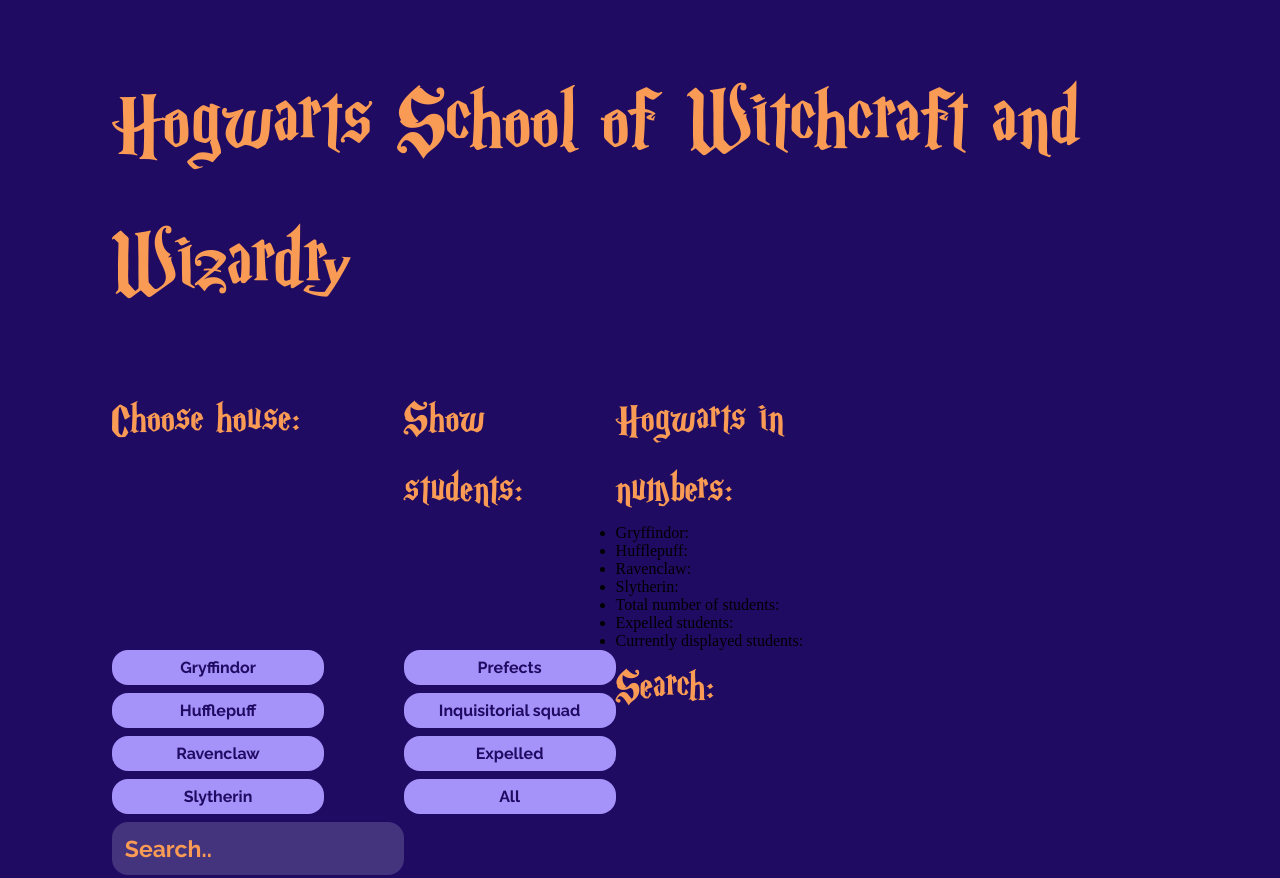
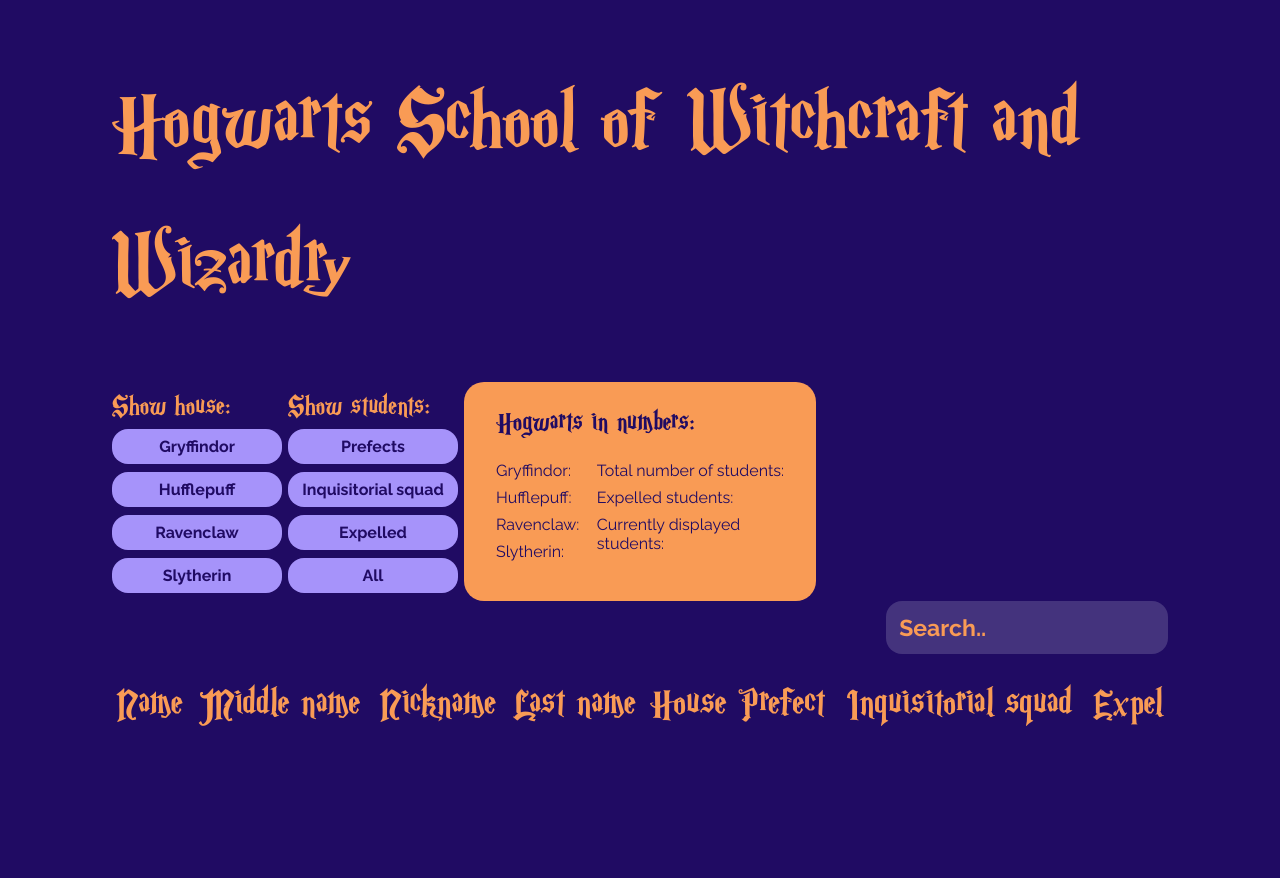
Before and after one commit to martasky/hacked-hogwarts-student-list, a plain HTML site: page index.html in a window 1280 px wide. Shown: the top 878 px of the page. After the commit the page ends 800 px from the top, so only its background shows below. Drawn offline with Linux system fonts and the light colour scheme; no server answers.

Commit message:
add hogwarts in numbers

```diff
--- a/index.html
+++ b/index.html
@@ -10,7 +10,8 @@
   <header><h1>Hogwarts School of Witchcraft and Wizardry</h1></header>
   <body>
     <div class="filters">
-      <p>Choose house:</p>
+      <div class="houses">
+      <p>Show house:</p>
       <div class="buttons">
         <button class="filter" data-action="filter" data-filter="gryffindor">
           Gryffindor
@@ -23,9 +24,9 @@
         </button>
         <button class="filter" data-action="filter" data-filter="slytherin">
           Slytherin
-        </button>
+        </button></div>
       </div>
-
+<div class="student-lists">
       <p>Show students:</p>
       <div class="buttons">
         <button class="filter" data-action="filter" data-filter="prefect">
@@ -40,23 +41,25 @@
         <button class="filter" data-action="filter" data-filter="all">
           All
         </button>
-      </div>
+      </div></div>
 <div id="howgarts-numbers">
 <h2>Hogwarts in numbers:</h2>
 <ul>
+  <div class="flex-left">
   <li>Gryffindor: <span></span></li>
   <li>Hufflepuff: <span></span></li>
   <li>Ravenclaw: <span></span></li>
   <li>Slytherin: <span></span></li>
+</div><div class="flex-right">
   <li>Total number of students: <span></span></li>
   <li>Expelled students: <span></span></li>
-  <li>Currently displayed students: <span></span></li>
+  <li>Currently displayed students: <span></span></li></div>
 </ul>
 
 </div>
-      <label for="search">Search:</label
-      ><input type="text" id="search" placeholder="Search.." />
-    </div>
+<div class="search_bar">
+      <input type="text" id="search" placeholder="Search.." />
+    </div></div>
 
     <table id="list">
       <thead>
--- a/script.js
+++ b/script.js
@@ -103,7 +103,29 @@ function prepareObjects(jsonData) {
   /*   displayList(allStudents); */
   buildList();
 }
-
+function displayNumbers(currentList) {
+  let expelledNum = expelledStudents.length;
+  document.querySelector(".flex-right li:nth-child(2) span").textContent =
+    expelledNum;
+  let totalNum = allStudents.length;
+  document.querySelector(".flex-right li:nth-child(1) span").textContent =
+    totalNum;
+  let currentNum = currentList.length;
+  document.querySelector(".flex-right li:nth-child(3) span").textContent =
+    currentNum;
+  let gryffindorNum = allStudents.filter(isGryffindor).length;
+  document.querySelector(".flex-left li:nth-child(1) span").textContent =
+    gryffindorNum;
+  let hufflepuffNum = allStudents.filter(isHufflepuff).length;
+  document.querySelector(".flex-left li:nth-child(2) span").textContent =
+    hufflepuffNum;
+  let ravenclawNum = allStudents.filter(isRavenclaw).length;
+  document.querySelector(".flex-left li:nth-child(3) span").textContent =
+    ravenclawNum;
+  let slytherinNum = allStudents.filter(isSlytherin).length;
+  document.querySelector(".flex-left li:nth-child(4) span").textContent =
+    slytherinNum;
+}
 function search(e) {
   const searchVal = e.target.value.toLowerCase();
   const searchResult = allStudents.filter((student) => {
@@ -269,6 +291,7 @@ function sortList(sortedList) {
 function buildList() {
   const currentList = filterList(allStudents); // FUTURE: Filter and sort currentList before displaying
   const sortedList = sortList(currentList);
+  displayNumbers(currentList);
   displayList(sortedList);
 }
 
@@ -456,17 +479,6 @@ function displayStudent(student) {
       removeStudent(student);
     });
   }
-  if (student.expelled === true) {
-    clone
-      .querySelector("[data-field=expel]")
-      .removeEventListener("click", expelStudent);
-    clone
-      .querySelector("[data-field=prefect]")
-      .removeEventListener("click", clickPrefect);
-    clone
-      .querySelector("[data-field=expel]")
-      .removeEventListener("click", expelStudent);
-  }
 
   /****** Prefects **********/
   clone.querySelector("[data-field=prefect").dataset.prefect = student.prefect;
@@ -475,11 +487,6 @@ function displayStudent(student) {
     .querySelector("[data-field=prefect")
     .addEventListener("click", clickPrefect);
 
-  if (student.expelled === true) {
-    clone
-      .querySelector("[data-field=prefect]")
-      .removeEventListener("click", clickPrefect);
-  }
   function clickPrefect() {
     console.log("what is it after click", student.prefect);
     console.log(allStudents);
@@ -534,8 +541,17 @@ function displayStudent(student) {
   }
   if (student.expelled === true) {
     clone
+      .querySelector("[data-field=expel]")
+      .removeEventListener("click", expelStudent);
+    clone.querySelector("[data-field=expel]").style.cursor = "initial";
+    clone
+      .querySelector("[data-field=prefect]")
+      .removeEventListener("click", clickPrefect);
+    clone.querySelector("[data-field=prefect]").style.cursor = "initial";
+    clone
       .querySelector("[data-field=squad]")
       .removeEventListener("click", makeMemberofSquad);
+    clone.querySelector("[data-field=squad]").style.cursor = "initial";
   }
   /*   if (lastname) {
     bloodType = "muggle";
--- a/style.css
+++ b/style.css
@@ -29,7 +29,7 @@
   border-radius: 16px;
   padding: 0.5rem;
 
-  width: 212px;
+  width: 170px;
   font-size: 1rem;
   font-weight: bold;
   font-family: var(--primary-font);
@@ -55,10 +55,7 @@ label {
   font-weight: normal;
   color: var(--text-color);
 }
-label {
-  display: flex;
-  flex-direction: column;
-}
+
 input {
   padding: 0.8rem;
   background-color: var(--tb-odd-color);
@@ -69,6 +66,7 @@ input {
   font-family: var(--primary-font);
   color: var(--text-color);
   height: min-content;
+  width: 80%;
 }
 ::placeholder {
   font-size: 1.438rem;
@@ -94,7 +92,45 @@ h1 {
 p,
 h2,
 label {
-  font-size: 3rem;
+  font-size: 2rem;
+}
+
+#howgarts-numbers {
+  background-color: var(--text-color);
+  border-radius: 20px;
+  padding-left: 2rem;
+  padding-right: 2rem;
+  padding-top: 1rem;
+}
+
+#howgarts-numbers ul {
+  display: flex;
+  flex-direction: row;
+}
+.flex-left {
+  width: 35%;
+}
+.flex-right {
+  width: 65%;
+}
+.flex-left li {
+  margin-bottom: 0.5rem;
+}
+.flex-right li {
+  margin-bottom: 0.5rem;
+}
+#howgarts-numbers h2 {
+  color: var(--bg--color);
+  margin-bottom: 1rem;
+}
+li {
+  list-style: none;
+  font-family: var(--primary-font);
+  color: var(--bg--color);
+  font-size: 1rem;
+}
+li span {
+  font-weight: bold;
 }
 
 th {
@@ -200,14 +236,17 @@ table {
 }
 .filters {
   display: grid;
-  grid-template-columns: 1fr 1fr 2fr;
-  padding: 3rem;
-  padding-left: 0;
-  padding-right: 0;
-  width: 70%;
+  grid-template-columns: 1fr 1fr 2fr 2fr;
+  margin-top: 3rem;
+}
+.search_bar {
+  grid-row: 2;
+  display: flex;
+  grid-column: 4;
+  justify-content: flex-end;
 }
 .buttons {
-  grid-row: 2;
+  /* grid-row: 2; */
 }
 /*********** Student details pop up ********'*/
 .modal {
```
